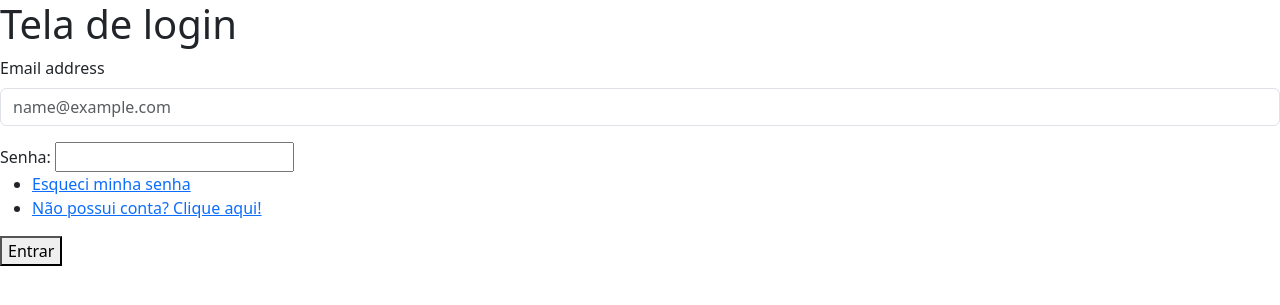
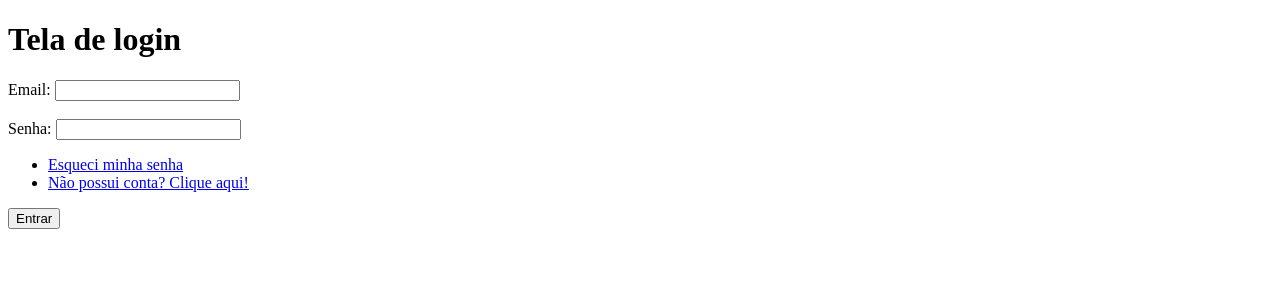
Before and after one commit to JeversonFagundes/Jeverson-tcc, a PHP site: page / in a window 1280 px wide. Shown: the top 305 px of the page. Run offline with PHP 8.4, Linux system fonts and the light colour scheme.

Commit message:
melhorando a funcionalidade de gerar mensagens de para os usuário

```diff
--- a/crudAluno/formcadAluno.php
+++ b/crudAluno/formcadAluno.php
@@ -38,7 +38,10 @@ $resultado = excutarSQL($mysql, $sql);
 
         <?php
 
+        //chamar a função que exibe a notificação para o aluno.
         exibirNotificacoes();
+
+        //limpar a notificação de dentro da sessão.
         limpaNotificações();
         ?>
 
--- a/index.php
+++ b/index.php
@@ -1,10 +1,15 @@
+<?php
+
+//incluir o arquivo que exibe as mensagens para o usuário
+require_once "boasPraticas/notificacoes.php";
+?>
+
 <!DOCTYPE html>
 <html lang="pt-br">
 
 <head>
 
     <meta charset="UTF-8">
-    <link rel="stylesheet" href="bootstrap/css/bootstrap.min.css">
     <meta name="viewport" content="width=device-width, initial-scale=1.0">
     <title>Tela de login</title>
 
@@ -21,17 +26,17 @@
 
         <?php
 
-        //incluir o arquivo que exibe as mensagens para o usuário
-        require_once "boasPraticas/notificacoes.php";
+        //chamar a função que imprime a notificação para o usuário.
+        exibirNotificacoes();
+
+        //chamar a função que limpa a notificação de dentro da sessão.
+        limpaNotificações();
+
         ?>
-
         <form action="login.php" method="post">
 
-            <div class="mb-3">
-                <label for="exampleFormControlInput1" class="form-label">Email address</label>
-                <input type="text" class="form-control" id="exampleFormControlInput1" placeholder="name@example.com" pattern="\d{3}\.\d{3}\.\d{3}-\d{2}">
-                <span class="helper-text" data-error="O campo deve ser preenchido no formato XXX.XXX.XXX-XX"></span>
-            </div>
+            <label for="email">Email: </label>
+            <input type="email" name="email" id="email" required><br><br>
 
             <label for="senha">Senha: </label>
             <input type="password" name="senha" id="senha" required><br>
@@ -41,13 +46,11 @@
                 <li><a href="crudAluno/formcadAluno.php">Não possui conta? Clique aqui!</a></li>
             </ul>
 
-            <button type="submit">Entrar</button>
+            <input type="submit" value="Entrar">
         </form>
 
 
     </main>
-
-    <script src="bootstrap/js/bootstrap.min.js"></script>
 </body>
 
 </html>
--- a/login.php
+++ b/login.php
@@ -37,7 +37,7 @@ $quantidade_administradores = mysqli_fetch_row($consulta_administradores)[0];
 if ($quantidade_alunos == 0 && $quantidade_coordenadores == 0 && $quantidade_administradores == 0) {
 
     //gerar a notificação de que o email informado não existe no sistema.
-    notificacoes(2, "O email não está cadastrado no sistema.");
+    notificacoes(2, "O email informado não está cadastrado no sistema.");
 
     //redirecionar para a tela de login.
     header("location: index.php");
```
Also changed, not shown: crudEntrega/editarEntrega.php (+6 -1 lines).
